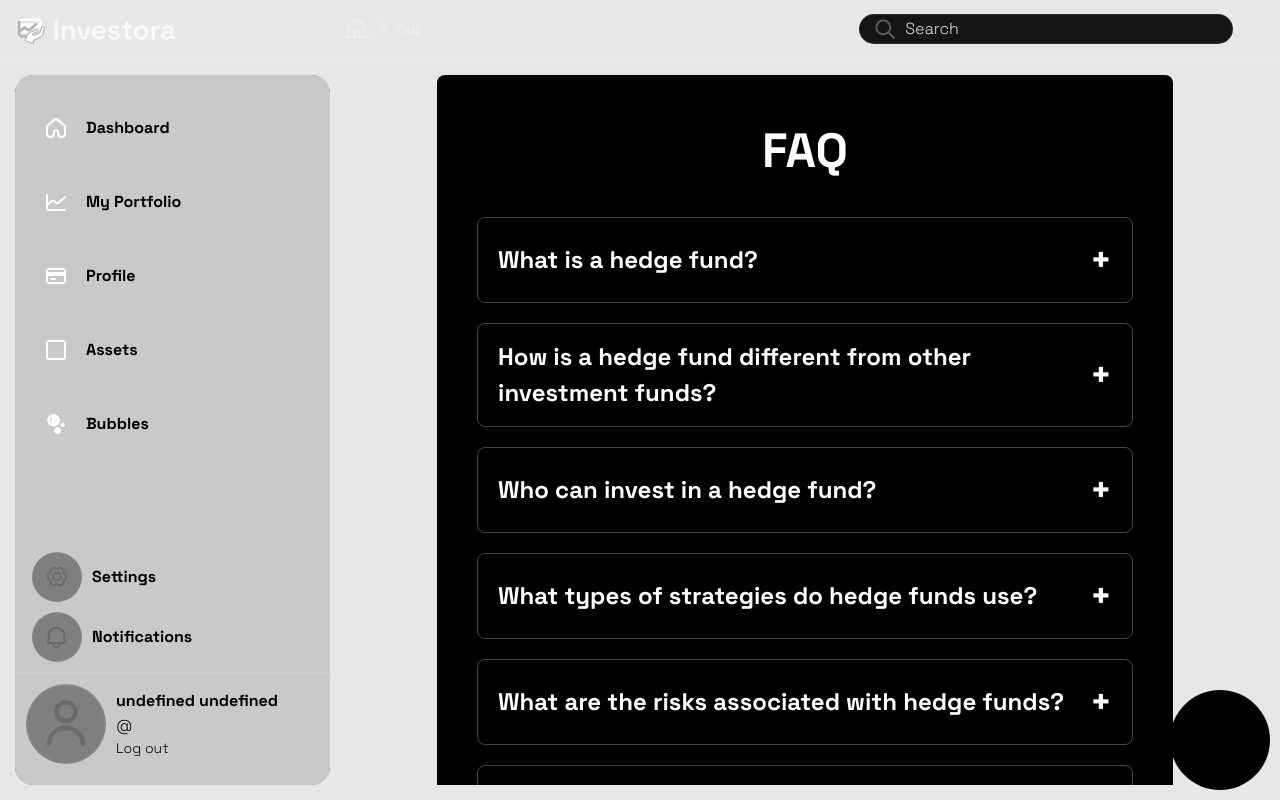
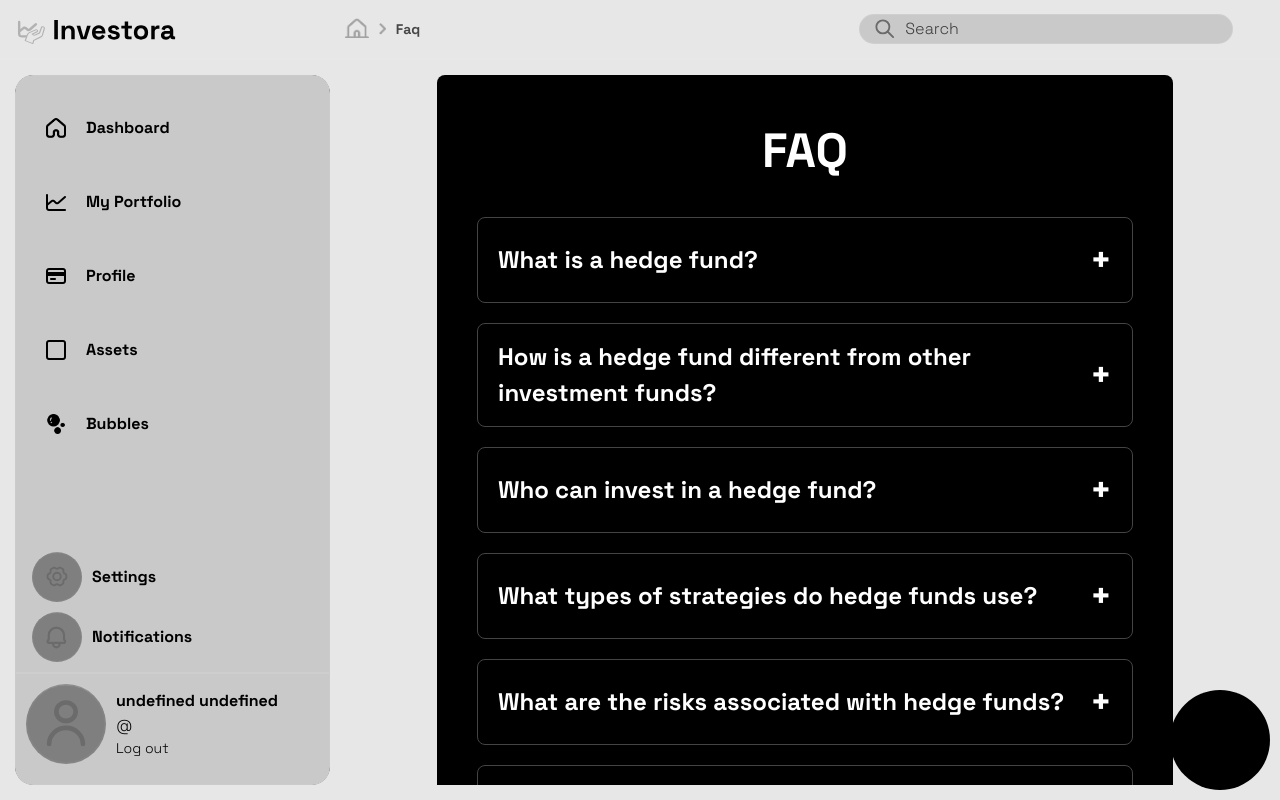
Before and after one commit to MaxRoenco/pbl-finance, a React (Vite) app in the folder Frontend/: page /faq in a window 1280 px wide. Built offline with nearby package versions, Linux system fonts and the light colour scheme.

Commit message:
header lightMode

```diff
--- a/Frontend/src/components/FAQ/FAQ.jsx
+++ b/Frontend/src/components/FAQ/FAQ.jsx
@@ -1,7 +1,9 @@
-import React, { useState } from "react";
+import React, { useState, useContext } from "react";
 import styles from './FAQ.module.css';
+import { authContext } from "../../hooks/Context";
 
 const FAQ = () => {
+  let {lightMode, setLightMode} = useContext(authContext);
   const [openIndex, setOpenIndex] = useState(null);
 
   const toggleFAQ = (index) => {
--- a/Frontend/src/components/Header/Header.jsx
+++ b/Frontend/src/components/Header/Header.jsx
@@ -12,12 +12,12 @@ const Header = () => {
     return (
         <>
             <div className={`${styles.logoContainer} ${lightMode ? "bg-light-primary" : "bg-black"}`} >
-                    <Link to='/' className={styles.logo}><img className={styles.img} src="/logo.png" alt="" /></Link>
-                    <div className={styles.path}><img src="/home.png" alt="" />{`${location}`}</div>
+                    <Link to='/' className={styles.logo}><img className={`${styles.img}`} src={`${lightMode ? "logoBlack.svg" : "logo.png"}`} alt="logo" /></Link>
+                    <div className={`${styles.path} ${lightMode ? "text-light-tertiary" : ""}`}><img src="/home.png" className={`${lightMode ? "invert" : ""}`} alt="homeIcon" />{`${location}`}</div>
                     <div className={styles.loopContainer}>
-                        <div className={styles.loop} type='text'>
-                            <img src="/search.png" alt="icon" />
-                            <p>Search</p>
+                        <div className={`${styles.loop} ${lightMode ? "bg-light-secondary" : ""}`} type='text'>
+                            <img src={`${lightMode ? "loopDark.svg" : "/search.png"}`} alt="icon" />
+                            <p className={`${lightMode ? "text-light-tertiary" : ""}`} >Search</p>
                         </div>
                     </div>
             </div>
--- a/Frontend/src/components/LeftBar/LeftBar.jsx
+++ b/Frontend/src/components/LeftBar/LeftBar.jsx
@@ -12,19 +12,19 @@ const LeftBar = () => {
             <div className={`${styles.container} ${lightMode ? "bg-light-secondary text-black" : ""}`}>
                 <ul className={styles.links}>
                     <Link to='/dashboard' className={`${styles.linkItem} ${location.pathname === '/dashboard' ? styles.selected : ''}`}>
-                        <img src="/dashboard.png" alt="" /> Dashboard
+                        <img src="/dashboard.png" className={`${lightMode ? "invert" : ""}`} alt="" /> Dashboard
                     </Link>
                     <Link to='/portfolio' className={`${styles.linkItem} ${location.pathname === '/portfolio' ? styles.selected : ''}`}>
-                        <img src="/portfolio.png" alt="" /> My Portfolio
+                        <img src="/portfolio.png" className={`${lightMode ? "invert" : ""}`} alt="" /> My Portfolio
                     </Link>
                     <Link to='/profile' className={`${styles.linkItem} ${location.pathname === '/profile' ? styles.selected : ''}`}>
-                        <img src="/profile.png" alt="" /> Profile
+                        <img src="/profile.png" className={`${lightMode ? "invert" : ""}`} alt="" /> Profile
                     </Link>
                     <Link to='/assets' className={`${styles.linkItem} ${location.pathname === '/assets' ? styles.selected : ''}`}>
-                        <img src="/assets.png" alt="" /> Assets
+                        <img src="/assets.png" className={`${lightMode ? "invert" : ""}`} alt="" /> Assets
                     </Link>
                     <Link to='/bubbles' className={`${styles.linkItem} ${location.pathname === '/bubbles' ? styles.selected : ''}`}>
-                        <img src="/bubble.png" style={{ filter: 'invert(1)' }} alt="" /> Bubbles
+                        <img src="/bubble.png"  className={`${lightMode ? "" : "invert"}`} alt="" /> Bubbles
                     </Link>
                 </ul>
                 <div className={styles.lowerWrapper}>
--- a/Frontend/tailwind.config.js
+++ b/Frontend/tailwind.config.js
@@ -13,7 +13,7 @@ module.exports = {
         "white-100": "#f3f3f3",
         "light-primary": "#E7E7E7",
         "light-secondary": "#C9C9C9",
-        "light-tertiary": "#1B1B1BB2",
+        "light-tertiary": "#020202B2",
         "dark-primary": "rgba(2, 2, 2, 1)",
         "dark-secondary": "#151515",
         "dark-tertiary": "#070707",
```
Also changed, not shown: Frontend/public/loopDark.svg (added).
